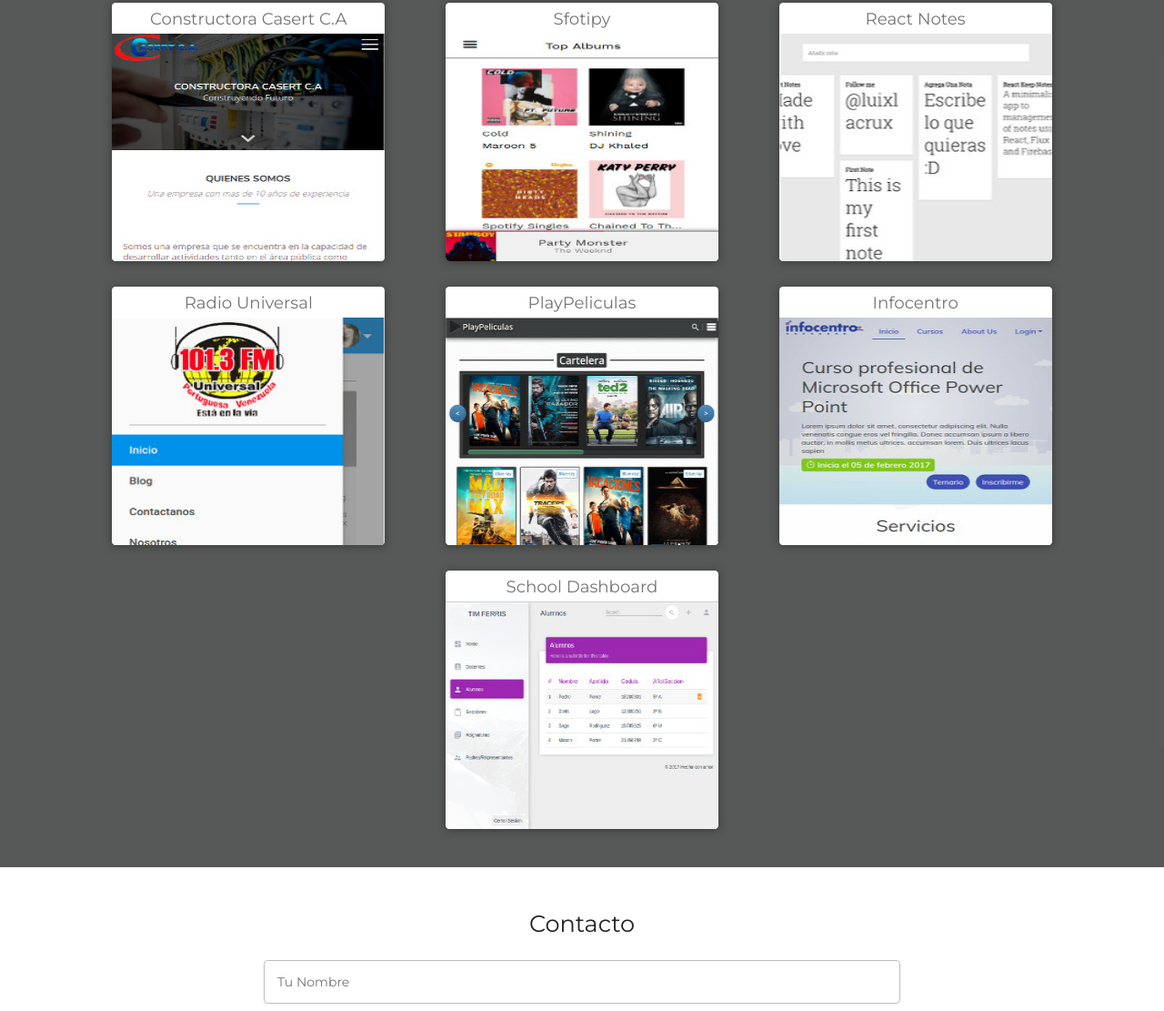
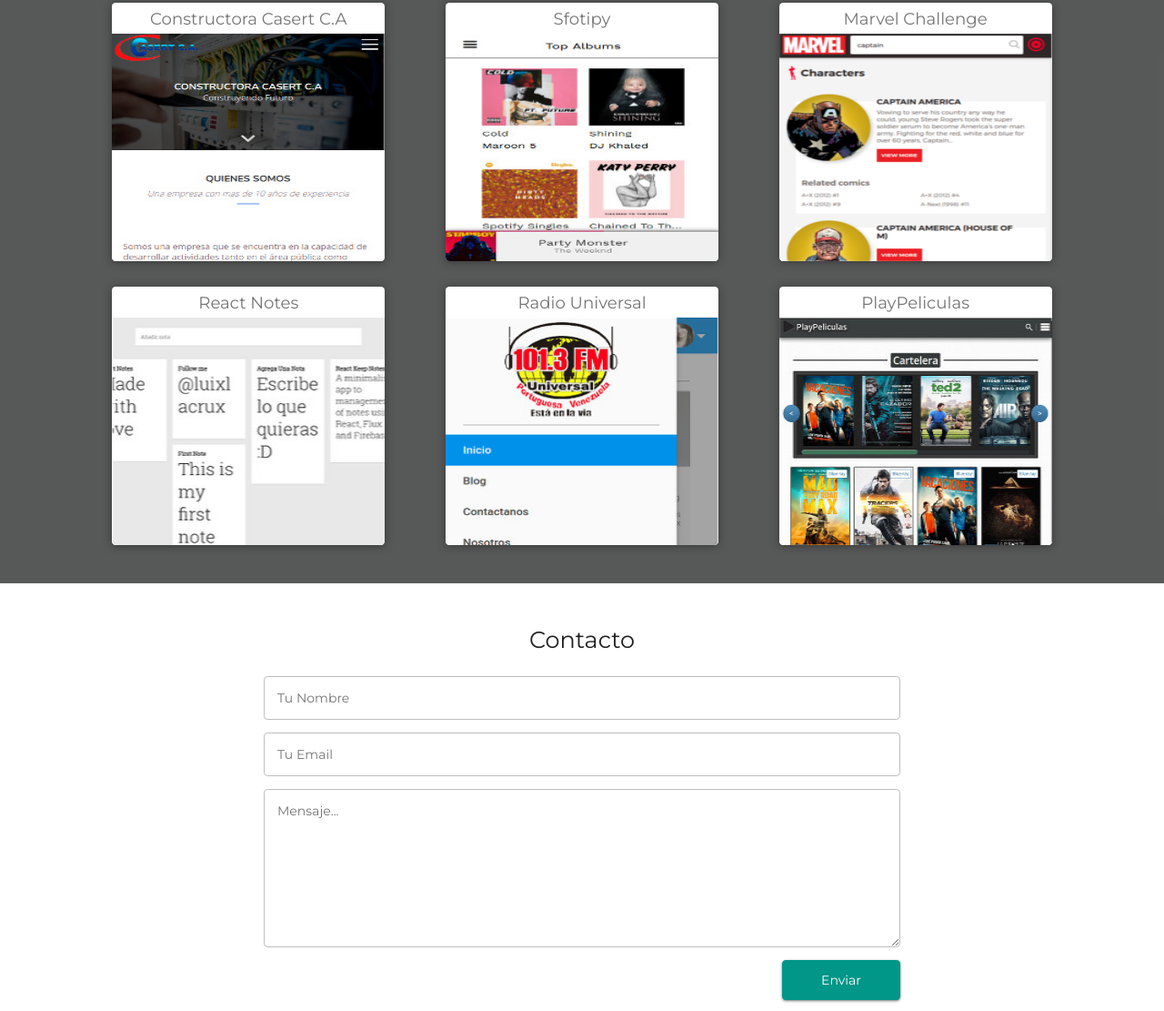
Before and after one commit to joselacruz/joselacruz.github.io, a website with bundled scripts: page index.html in a window 1280 px wide. Shown: the part 1029-2140 px from the top of the page at 91% size. Built offline with nearby package versions, Linux system fonts and the light colour scheme; a web font is replaced by a local one.

Commit message:
[update] list projects

```diff
--- a/index.html
+++ b/index.html
@@ -147,6 +147,19 @@
             </p>
           </article>
           <article class="Project-item">
+            <h2 class="title">Marvel Challenge</h2>
+            <figure>
+              <img src="../assets/images/marvel.jpg" alt="" width="250" height="250" alt="Marvel">
+            </figure>
+            <p class="description">
+              Una SPA hecha con React que se conecta la API de Marvel y permite buscar Personajes y también ver el detalle de los comics asociados a estos.
+              <br>
+              <br>
+              Tecnologias usadas: React.js, Firebase Hosting, CSS con Stylus.
+              <a class="btn-outline" href="https://marvel-84a14.firebaseapp.com/" target="_blank">Ver Proyecto</a>
+            </p>
+          </article>
+          <article class="Project-item">
             <h2 class="title">React Notes</h2>
             <figure>
               <img src="../assets/images/react-notes.jpg" alt="React Notes">
@@ -183,32 +196,6 @@
               <br>
               Tecnologias usadas: HTML, CSS con Stylus, y JavaScript con Jquery
               <a class="btn-outline" href="http://luixlacrux.github.io/PlayPeliculas" target="_blank">Ver proyecto</a>
-            </p>
-          </article>
-          <article class="Project-item">
-            <h2 class="title">Infocentro</h2>
-            <figure>
-              <img src="../assets/images/infocentro.jpg" alt="Infocentro">
-            </figure>
-            <p class="description">
-              Desarrollo frontend de proyecto universitario
-              <br>
-              <br>
-              Tecnologias usadas: HTML, CSS con Stylus, y JavaScript con Jquery
-              <a class="btn-outline" href="https://infocentro-9968f.firebaseapp.com/" target="_blank">Ver proyecto</a>
-            </p>
-          </article>
-          <article class="Project-item">
-            <h2 class="title">School Dashboard</h2>
-            <figure>
-              <img src="../assets/images/school.jpg" alt="School dashboard">
-            </figure>
-            <p class="description">
-              Desarrollo Frontend para proyecto escolar
-              <br>
-              <br>
-              Tecnologias usadas: HTML, CSS con Stylus, y JavaScript con Jquery
-              <a class="btn-outline" href="https://dashboard-school.firebaseapp.com/docentes/" target="_blank">Ver proyecto</a>
             </p>
           </article>
         </div>
```
Also changed, not shown: assets/images/marvel.jpg (added).
